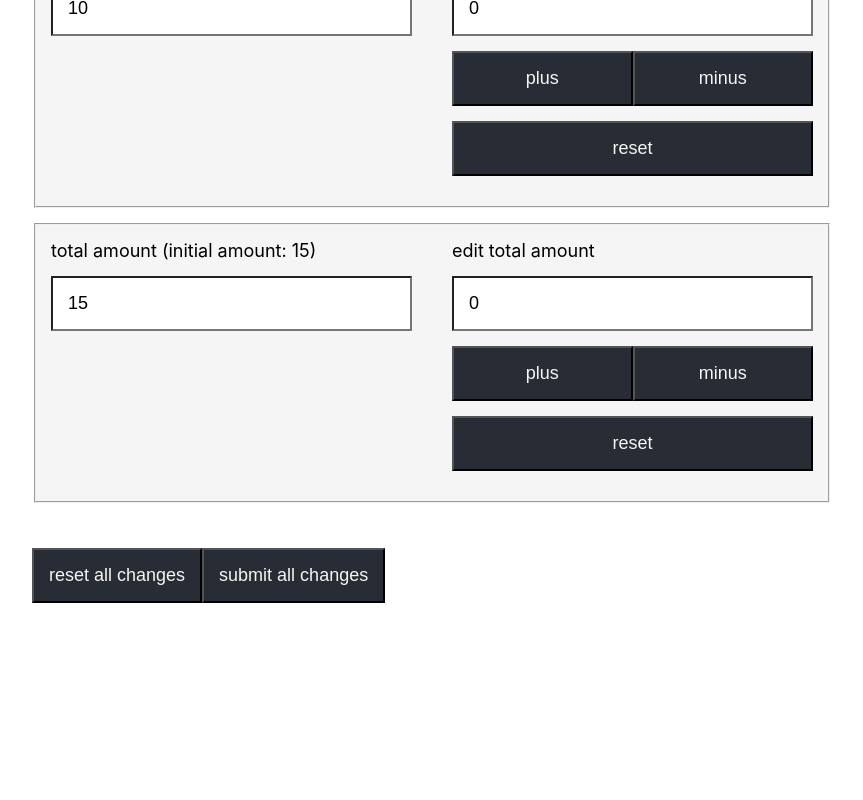
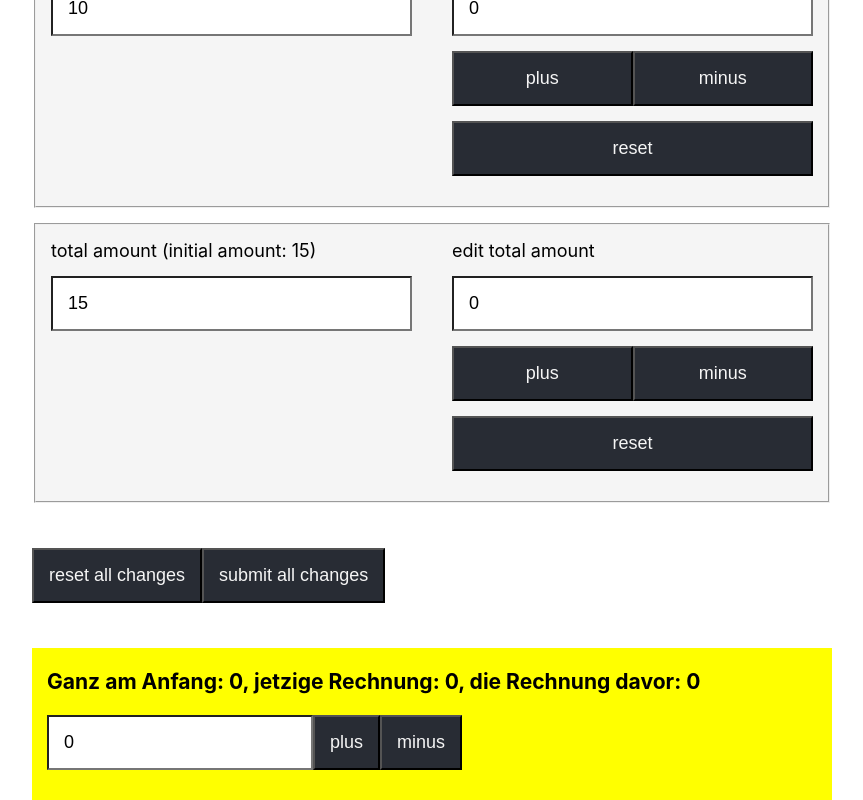
Before and after one commit to SokJang/controlled-inputs, a React (Create React App) app: page / in a window 1280 px wide. Shown: the part 367-1167 px from the top of the page, without its empty margins (208-1071 px from the left). Before the commit the page ends 985 px from the top, so only its background shows below. Built offline with nearby package versions, Linux system fonts and the light colour scheme.

Commit message:
test component that remembers state values and some prettier cleanups

```diff
--- a/src/App.js
+++ b/src/App.js
@@ -1,6 +1,7 @@
 import React from "react";
 import { Product } from "./components/fieldset_new/Product";
 import { CtaContainer } from "./components/cta";
+import { Counter } from "./components/remember/Counter";
 import "./App.css";
 
 function App(products) {
@@ -25,6 +26,7 @@ function App(products) {
           {product}
           <CtaContainer />
         </form>
+        <Counter />
       </main>
     </div>
   );
--- /dev/null
+++ b/src/components/remember/Counter.js
@@ -0,0 +1,37 @@
+import React, { useState } from "react";
+import { usePrevious } from "./Hook";
+
+export const Counter = () => {
+  const initial = 0;
+  const [number, setNumber] = useState(0);
+  const [count, setCount] = useState(initial);
+  const add = (number) => parseInt(count, 10) + parseInt(number, 10);
+  const deduct = (number) => parseInt(count, 10) - parseInt(number, 10);
+
+  const prevCount = usePrevious(count);
+
+  return (
+    <span
+      style={{
+        background: "yellow",
+        display: "inline-block",
+        paddingLeft: 15,
+        paddingBottom: 15,
+        width: 785,
+        marginTop: 30,
+      }}
+    >
+      <h3>
+        Ganz am Anfang: {initial}, jetzige Rechnung: {count}, die Rechnung
+        davor: {prevCount == null ? 0 : prevCount}
+      </h3>
+      <input
+        type="number"
+        value={number}
+        onChange={(e) => setNumber(e.target.value)}
+      />
+      <button onClick={(e) => setCount(() => add(number))}>plus</button>
+      <button onClick={() => setCount(() => deduct(number))}>minus</button>
+    </span>
+  );
+};
--- /dev/null
+++ b/src/components/remember/Hook.js
@@ -0,0 +1,9 @@
+import { useRef, useEffect } from "react";
+
+export const usePrevious = (value) => {
+  const ref = useRef();
+  useEffect(() => {
+    ref.current = value;
+  }, [value]);
+  return ref.current;
+};
```
